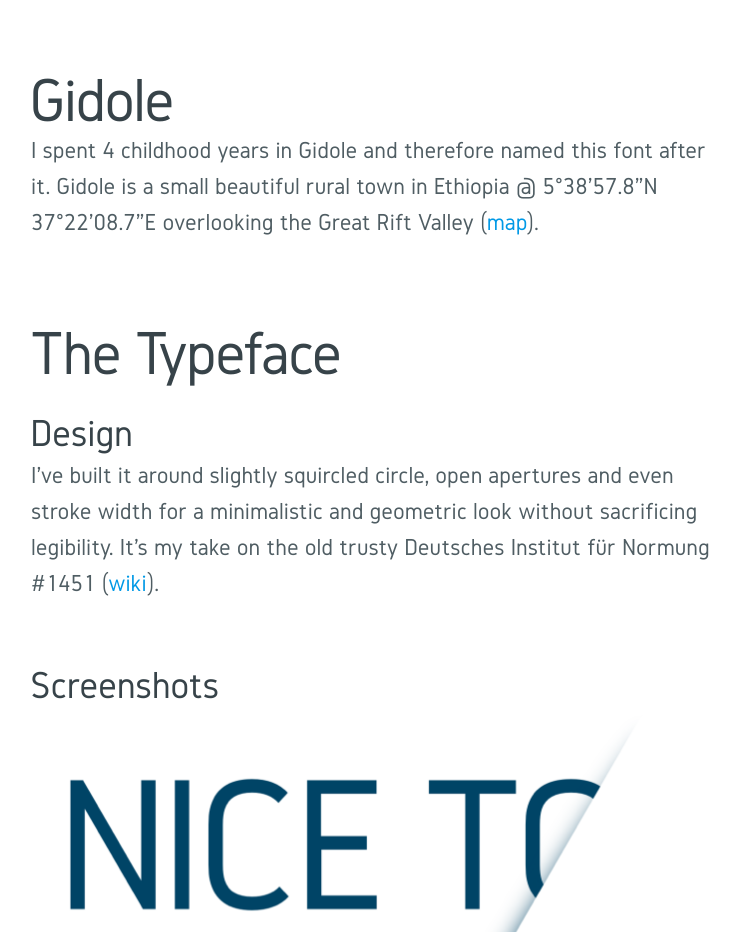
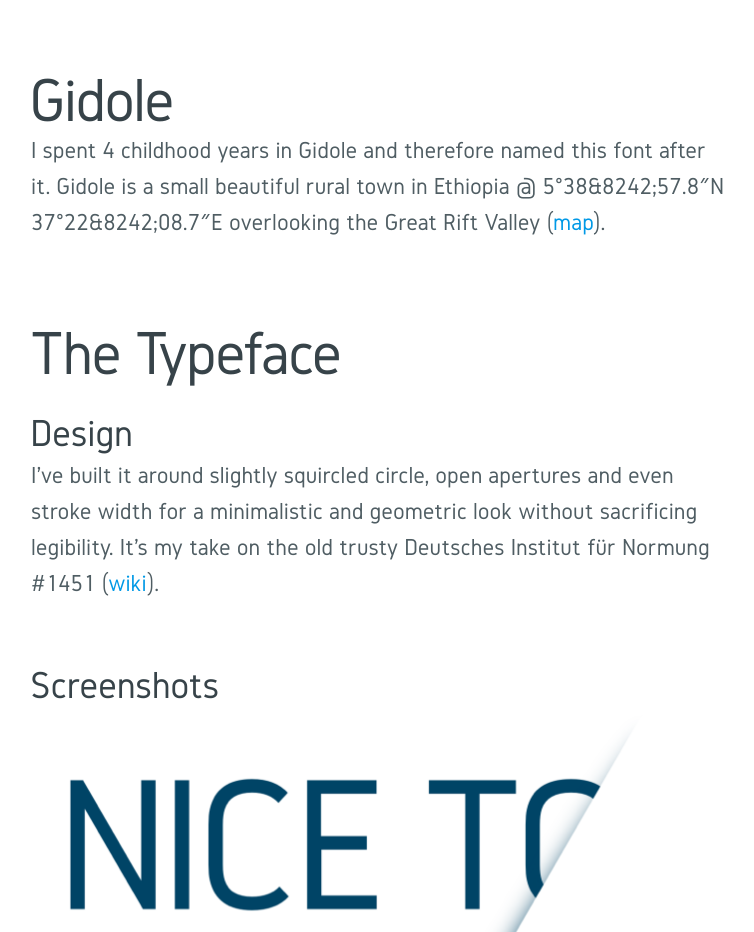
Before and after one commit to gidole/gidole.github.io, a plain HTML site: page index.html in a window 1280 px wide. Shown: the part 960-1892 px from the top of the page, without its empty margins (259-1013 px from the left). Drawn offline with nearby package versions, Linux system fonts and the light colour scheme; files that its build step writes are made by us from their sources.

Commit message:
primes for location

```diff
--- a/index.html
+++ b/index.html
@@ -59,7 +59,7 @@
     </nav>
     <main class="wrapper">
       <h2>Gidole</h2>
-      <p>I spent 4 childhood years in Gidole and therefore named this font after it. Gidole is a small beautiful rural town in Ethiopia @ 5°38'57.8"N 37°22'08.7"E overlooking the Great Rift Valley (<a target="_blank" href="https://www.google.com/maps/place/Gidole,+Etiopien/@9.0261392,40.0094517,6z/data=!4m2!3m1!1s0x17bad5f68ec42f83:0xacbf25dd0377cfb7">map</a>).
+      <p>I spent 4 childhood years in Gidole and therefore named this font after it. Gidole is a small beautiful rural town in Ethiopia @ 5°38&8242;57.8&#8243;N 37°22&8242;08.7&#8243;E overlooking the Great Rift Valley (<a target="_blank" href="https://www.google.com/maps/place/Gidole,+Etiopien/@9.0261392,40.0094517,6z/data=!4m2!3m1!1s0x17bad5f68ec42f83:0xacbf25dd0377cfb7">map</a>).
       </p>
 <!--      <aside id="testdrive">
         <h3>Settings</h3>
```
